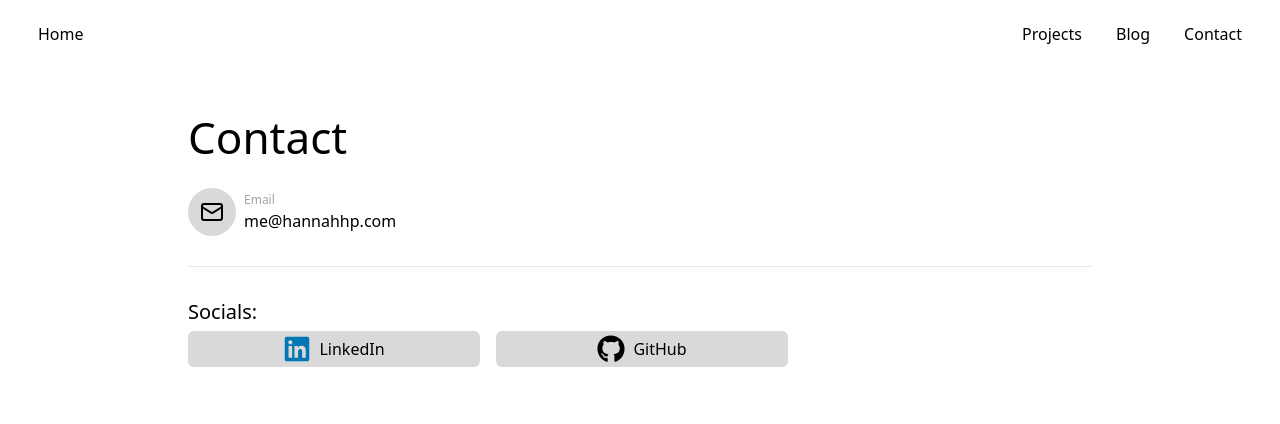
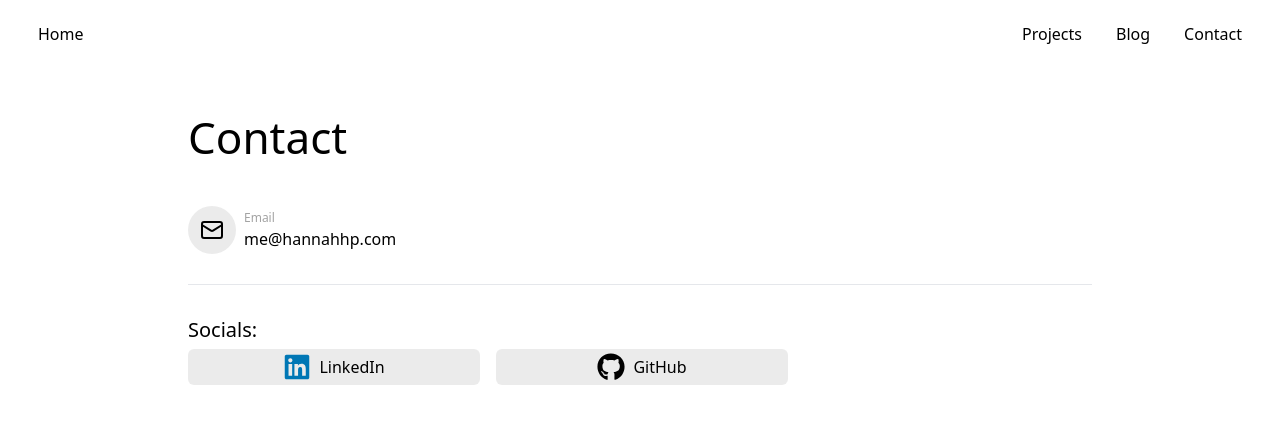
Before and after one commit to hannah-habibpour/portfolio, a Next.js app: page /contact in a window 1280 px wide. Shown: the top 424 px of the page. Built offline with nearby package versions, Linux system fonts and the light colour scheme.

Commit message:
Update contact page layout and styles

```diff
--- a/app/contact/page.tsx
+++ b/app/contact/page.tsx
@@ -6,11 +6,11 @@ export default function Contact() {
   return (
     <div className="py-[30px] px-[30px] md:py-[58px] md:px-[150px]">
       <div>
-        <div className="text-[30px] md:text-[44px] mb-[10px] md:mb-[18px]">
+        <div className="text-[30px] md:text-[44px] mb-[26px] md:mb-[36px]">
           Contact
         </div>
         <div className="flex items-center gap-[8px]">
-          <div className="text-[24px] bg-neutral-700/20 rounded-full p-[12px]">
+          <div className="text-[24px] bg-neutral-700/10 rounded-full p-[12px]">
             <LuMail />
           </div>
           <div className="flex flex-col">
--- a/components/social-button.tsx
+++ b/components/social-button.tsx
@@ -16,7 +16,7 @@ export default function SocialButton({ social }: any) {
     <div className="w-full">
       <Link
         href={social.url}
-        className="bg-neutral-700/20 rounded-md p-[4px] flex items-center justify-center gap-[8px]"
+        className="bg-neutral-700/10 rounded-md p-[4px] flex items-center justify-center gap-[8px]"
         target="_blank"
       >
         <span className="text-[28px]">{socialIcon}</span>
```
